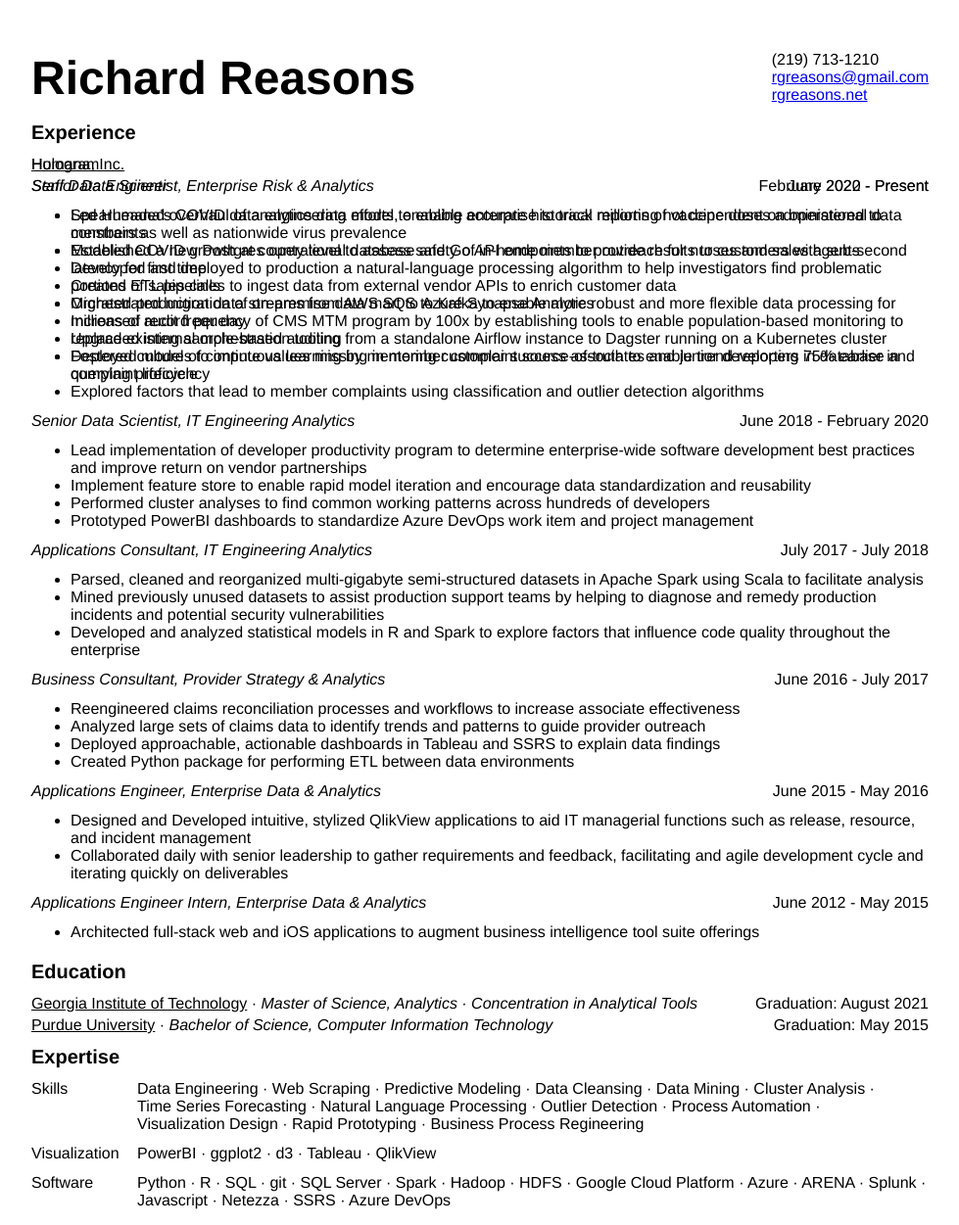
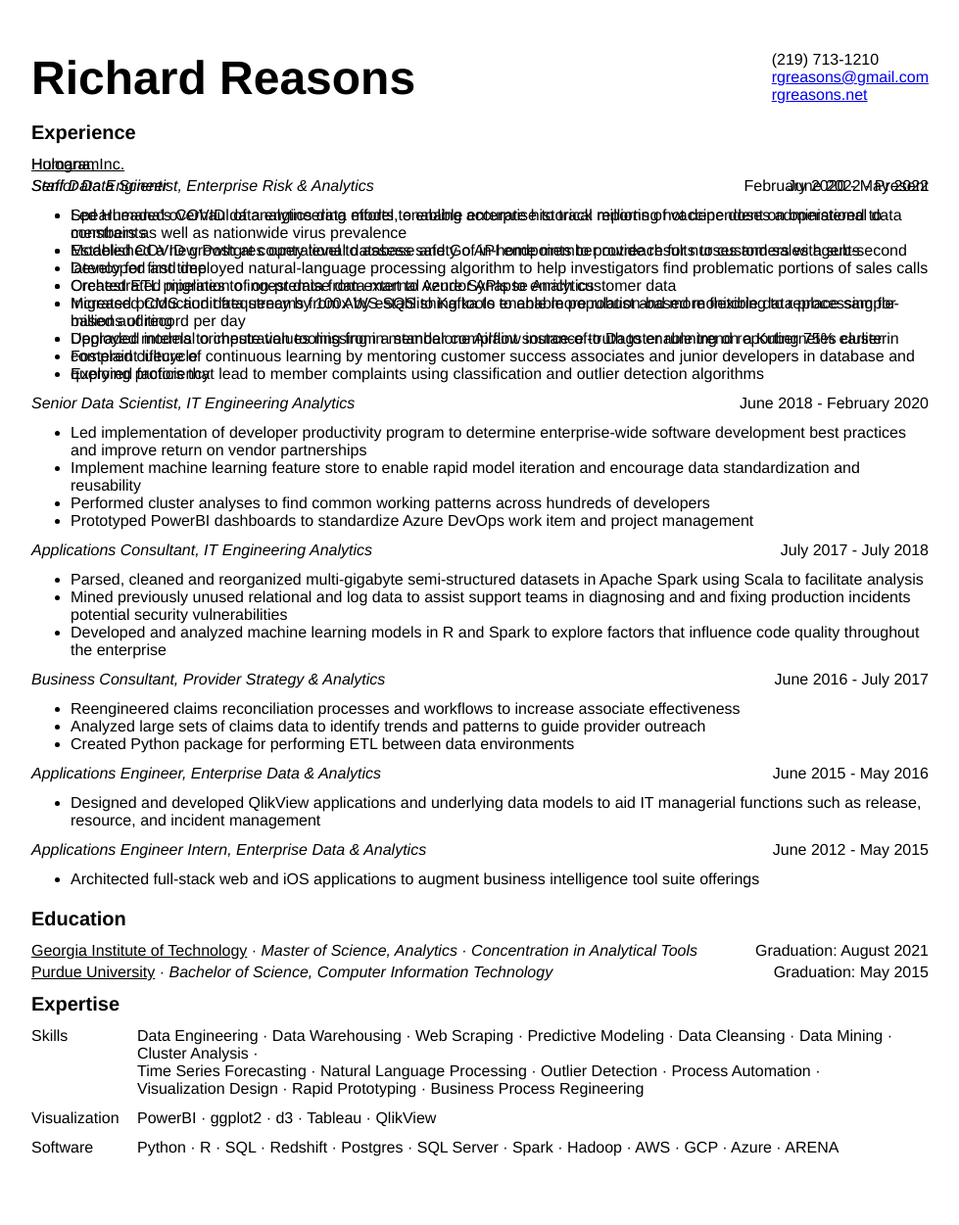
Before and after one commit to rgreasons/rgreasons.github.io, a Jekyll site: the page Resume.html, which Jekyll copies as it is, in a window 1280 px wide. Shown: the whole page at 98% size, without its empty margins (150-1129 px from the left). Built offline with Jekyll 4.4.1, drawn with Linux system fonts in a browser that asks for light colours; after the commit the page ends 1197 px from its top, so only the background shows below that.

Commit message:
Resume 2.3.0

```diff
--- a/Resume.html
+++ b/Resume.html
@@ -3,8 +3,8 @@
 	<head>
 		<meta charset="utf-8">
 		<title>Richard Reasons • Resume </title>
-		<meta name="description" content="Resume of Richard Reasons - Data Scientist">
-		<meta name ="keywords" content="RichardReasons,Richard,Reasons,RGReasons,RGReasons.net,Richard Reasons,data science,analytics,analysis,data visualization,qlikview">
+		<meta name="description" content="Resume of Richard Reasons - Data Professional">
+		<meta name ="keywords" content="RichardReasons,Richard,Reasons,RGReasons,RGReasons.net,Richard Reasons,data engineer,dataengineer,data engineering,dataengineering,datascience,data science,analytics,analysis,data visualization,etl">
 		<meta name="author" content="Richard Reasons">
 		<link rel="stylesheet" type="text/css" href="/css/resume.css">
 	</head>
@@ -32,14 +32,14 @@
             </div>
             <div class = 'humana main-content'><u>Humana, Inc.</u></div>
             <div class = 'ercheader main-content'><i>Senior Data Scientist, Enterprise Risk & Analytics</i></div>
-            <div class = 'ercheader right-justify'>February 2020 - Present</div>
+            <div class = 'ercheader right-justify'>February 2020 - May 2022</div>
             <div class = 'erc'>
               <ul>
                 <li>Led Humana's COVID data engineering efforts to enable enterprise to track millions of vaccine doses administered to members as well as nationwide virus prevalence</li>
                 <li>Modeled COVID growth at county level to assess safety of in-home member outreach for nurses and sales agents</li>
-                <li>Developed and deployed to production a natural-language processing algorithm to help investigators find problematic portions of sales calls</li>
+                <li>Developed and deployed natural-language processing algorithm to help investigators find problematic portions of sales calls</li>
                 <li>Orchestrated migration of on-premise data mart to Azure Synapse Analytics</li>
-                <li>Increased audit frequency of CMS MTM program by 100x by establishing tools to enable population-based monitoring to replace existing sample-based auditing</li>
+                <li>Increased CMS audit frequency by 100x by establishing tools to enable population-based monitoring to replace sample-based auditing</li>
                 <li>Deployed models to impute values missing in member complaint source-of-truth to enable trend reporting 75% earlier in complaint lifecycle</li>
                 <li>Explored factors that lead to member complaints using classification and outlier detection algorithms</li>
               </ul>
@@ -48,8 +48,8 @@
             <div class = 'itea1header right-justify'>June 2018 - February 2020</div>
             <div class = 'itea1'>
               <ul>
-                <li>Lead implementation of developer productivity program to determine enterprise-wide software development best practices and improve return on vendor partnerships</li>
-                <li>Implement feature store to enable rapid model iteration and encourage data standardization and reusability</li>
+                <li>Led implementation of developer productivity program to determine enterprise-wide software development best practices and improve return on vendor partnerships</li>
+                <li>Implement machine learning feature store to enable rapid model iteration and encourage data standardization and reusability</li>
                 <li>Performed cluster analyses to find common working patterns across hundreds of developers</li>
                 <li>Prototyped PowerBI dashboards to standardize Azure DevOps work item and project management</li>
               </ul>
@@ -59,8 +59,8 @@
             <div class = 'itea2'>
               <ul>
                 <li>Parsed, cleaned and reorganized multi-gigabyte semi-structured datasets in Apache Spark using Scala to facilitate analysis</li>
-                <li>Mined previously unused datasets to assist production support teams by helping to diagnose and remedy production incidents and potential security vulnerabilities</li>
-                <li>Developed and analyzed statistical models in R and Spark to explore factors that influence code quality throughout the enterprise</li>
+                <li>Mined previously unused relational and log data to assist support teams in diagnosing and and fixing production incidents potential security vulnerabilities</li>
+                <li>Developed and analyzed machine learning models in R and Spark to explore factors that influence code quality throughout the enterprise</li>
               </ul>
             </div>
             <div class='psaheader main-content'><i>Business Consultant, Provider Strategy & Analytics</i></div>
@@ -69,7 +69,6 @@
               <ul>
                 <li>Reengineered claims reconciliation processes and workflows to increase associate effectiveness</li>
                 <li>Analyzed large sets of claims data to identify trends and patterns to guide provider outreach</li>
-                <li>Deployed approachable, actionable dashboards in Tableau and SSRS to explain data findings</li>
                 <li>Created Python package for performing ETL between data environments</li>
               </ul>
             </div>
@@ -77,8 +76,7 @@
             <div class='edaheader right-justify'>June 2015 - May 2016</div>
             <div class = 'eda'>
               <ul>
-                <li>Designed and Developed intuitive, stylized QlikView applications to aid IT managerial functions such as release, resource, and incident management</li>
-                <li>Collaborated daily with senior leadership to gather requirements and feedback, facilitating and agile development cycle and iterating quickly on deliverables</li>
+                <li>Designed and developed QlikView applications and underlying data models to aid IT managerial functions such as release, resource, and incident management</li>
               </ul>
             </div>
             <div class = 'edainternheader main-content'><i>Applications Engineer Intern, Enterprise Data & Analytics</i></div>
@@ -97,11 +95,11 @@
             <div class = 'purdue right-justify'>Graduation: May 2015</div>
             <div class='expertise section-header main-content'><b>Expertise</b></div>
             <div class = 'skills main-content'>Skills</div>
-            <div class = 'skills skill-break'>Data Engineering · Web Scraping · Predictive Modeling · Data Cleansing · Data Mining · Cluster Analysis ·<br>Time Series Forecasting · Natural Language Processing · Outlier Detection · Process Automation ·<br>Visualization Design · Rapid Prototyping · Business Process Regineering</div>
+            <div class = 'skills skill-break'>Data Engineering · Data Warehousing · Web Scraping · Predictive Modeling · Data Cleansing · Data Mining · Cluster Analysis ·<br>Time Series Forecasting · Natural Language Processing · Outlier Detection · Process Automation ·<br>Visualization Design · Rapid Prototyping · Business Process Regineering</div>
             <div class = 'visualization main-content'>Visualization</div>
             <div class = 'visualization skill-break'>PowerBI · ggplot2 · d3 · Tableau · QlikView</div>
             <div class = 'software main-content'>Software</div>
-            <div class = 'software skill-break'>Python · R · SQL · git · SQL Server · Spark · Hadoop · HDFS · Google Cloud Platform · Azure · ARENA · Splunk · Javascript · Netezza · SSRS · Azure DevOps</div>
+            <div class = 'software skill-break'>Python · R · SQL · Redshift · Postgres · SQL Server · Spark · Hadoop · AWS · GCP · Azure · ARENA</div>
           </div>
     </body>
 </html>
```
Lines whose indentation alone changed are shown as unchanged.
